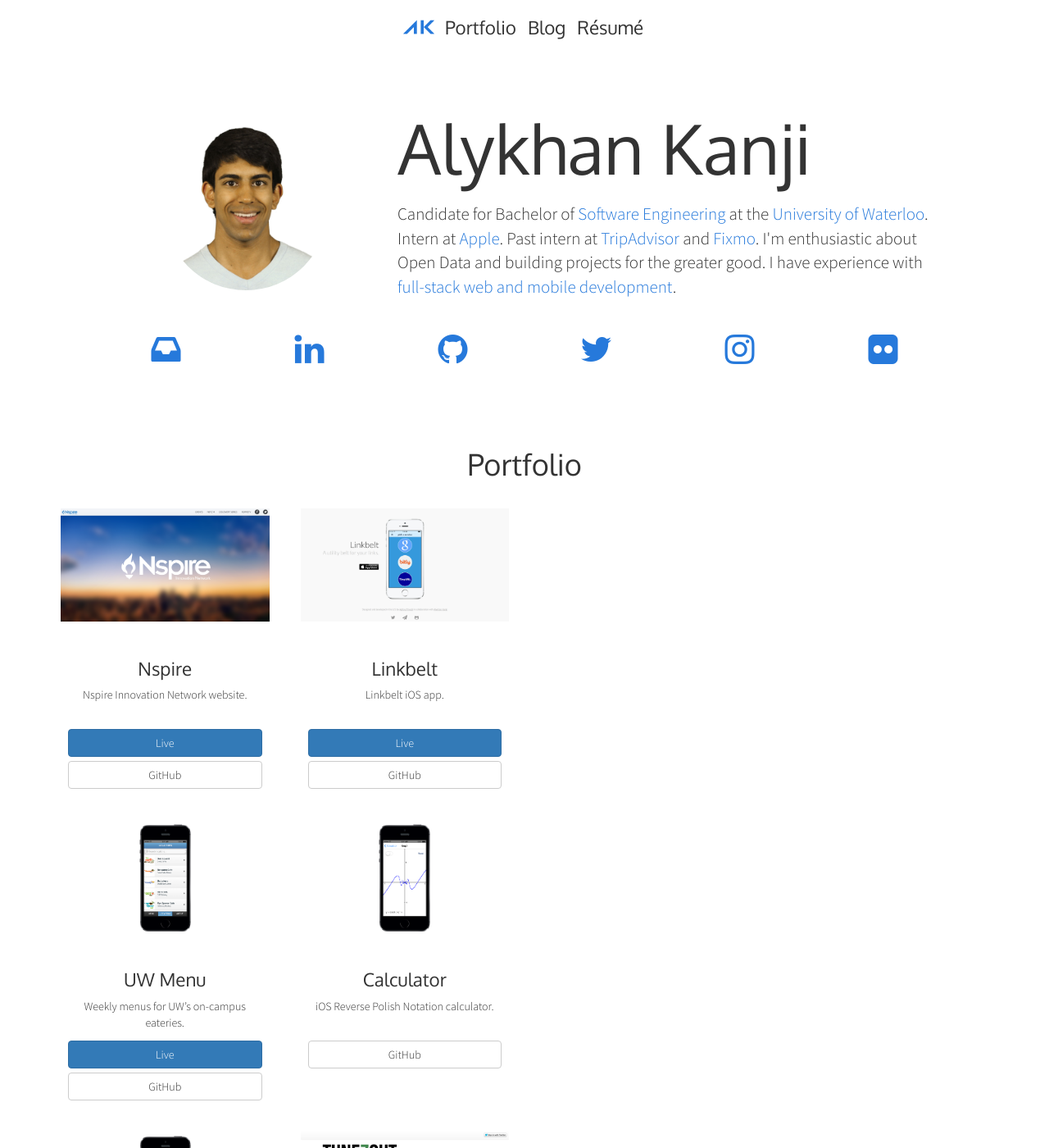
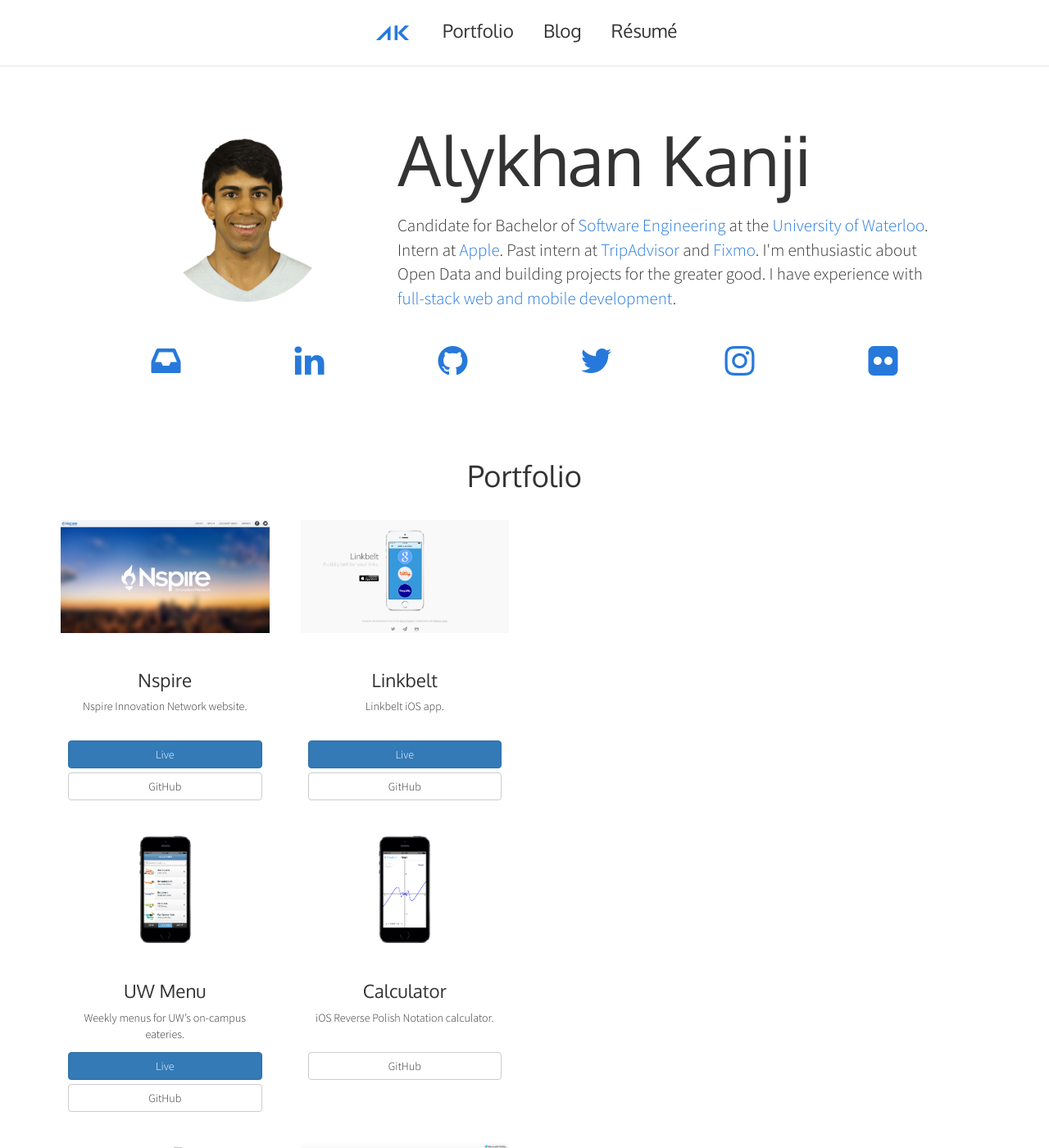
Before and after one commit to alykhank/alykhank.github.io, a Jekyll site: the page built from index.html, in a window 1280 px wide and 1400 px high. Shown: the whole window at 82% size. Built offline with Jekyll 4.4.1, drawn with Linux system fonts in a browser that asks for light colours; nearby versions of some CDN libraries; comment, search, counter and statistics services are not loaded.

Commit message:
Use Bootstrap collapsible navbar, new link styles
* Bootstrap collapsible navbar, dismiss when clicking localscroll links
* New link hover transitions and styles using bottom-border

```diff
--- a/_includes/jslibs.html
+++ b/_includes/jslibs.html
@@ -1,3 +1,4 @@
 <script src="//code.jquery.com/jquery-2.1.3.min.js"></script>
+<script src="//maxcdn.bootstrapcdn.com/bootstrap/3.3.2/js/bootstrap.min.js"></script>
 <script src="//cdn.jsdelivr.net/jquery.scrollto/1.4.7/jquery.scrollTo.min.js"></script>
 <script src="//cdn.jsdelivr.net/jquery.localscroll/1.3.1/jquery.localScroll.min.js"></script>
--- a/_includes/navbar.html
+++ b/_includes/navbar.html
@@ -1,17 +1,33 @@
-<div class="navbar-container">
-	<nav class="navbar">
-		<ul class="nav nav-pills">
-			<li>
+<nav class="navbar navbar-default navbar-fixed-top">
+	<div class="container-fluid">
+		<!-- Brand and toggle get grouped for better mobile display -->
+		<div class="navbar-header">
+			<button type="button" class="navbar-toggle collapsed" data-toggle="collapse" data-target="#primary-navbar-collapse">
+				<span class="sr-only">Toggle navigation</span>
+				<span class="icon-bar"></span>
+				<span class="icon-bar"></span>
+				<span class="icon-bar"></span>
+			</button>
+			<a class="navbar-brand visible-xs" href="/">
+				<img src="/img/ak.png" alt="Home" width="50" height="50">
+			</a>
+		</div>
+
+		<!-- Collect the nav links, forms, and other content for toggling -->
+		<div class="collapse navbar-collapse" id="primary-navbar-collapse">
+			<ul class="nav navbar-nav">
+				<li class="hidden-xs">
 					<a href="/" id="nav-home">
-					<img src="/img/ak.png" alt="Home" width="48" height="48">
+						<img src="/img/ak.png" alt="Home" width="50" height="50">
 					</a>
 				</li>
 				<li><a href="/#portfolio" id="nav-portfolio">Portfolio</a></li>
 				<li><a href="/blog/" id="nav-blog">Blog</a></li>
 				<li><a href="/resume/" id="nav-resume">R&eacute;sum&eacute;</a></li>
 			</ul>
+		</div><!-- /.navbar-collapse -->
+	</div><!-- /.container-fluid -->
 </nav>
-</div>
 <script>
 	mixpanel.track_links("#nav-home", "Nav Link Click", {'Page': 'Home'});
 	mixpanel.track_links("#nav-portfolio", "Nav Link Click", {'Page': 'Portfolio'});
--- a/css/styles.scss
+++ b/css/styles.scss
@@ -1,41 +1,69 @@
 ---
 ---
-$main-color: rgb(38,121,219);
+$link-color: rgb(38,121,219);
 
 @mixin fontfam($font) {
 	font-family: $font, 'Helvetica Neue', Helvetica, Arial, sans-serif;
 }
 
-a {
-	color: $main-color;
+@mixin css3-prefix($property, $value...) {
+	-webkit-#{$property}: #{$value};
+	-khtml-#{$property}: #{$value};
+	-moz-#{$property}: #{$value};
+	-ms-#{$property}: #{$value};
+	-o-#{$property}: #{$value};
+	#{$property}: #{$value};
 }
 
-.navbar-container {
-	width: 22em;
-	margin: auto;
+body {
+	padding-top: 80px;					// provide adequate space for fixed-top-navbar
+}
+
+a {
+	color: $link-color;
+	border-bottom: 1px solid transparent;
+	&:hover {
+		text-decoration: none;
+		@include css3-prefix(transition-property, border, color);
+		@include css3-prefix(transition, all .3s);
+		border-bottom: 1px solid;
+	}
 }
 
 .navbar {
-	margin: 0;
 	font-size: 1.6em;
+	background: white;
 }
 
-.nav > li > a {
-	color: #333;
-	padding: 16px 6px;
-	@include fontfam('Oxygen');
+.navbar-brand {
+	padding-top: 0;
+	padding-bottom: 0;
 	&:hover {
-		color: $main-color;
-		background: none;
-		text-decoration: underline;
-	}
-	&:focus {
-		background: none;
+		border-bottom: none;
 	}
 }
 
-#nav-home {
-	padding: 8px 0px;
+// center navbar on tablets and desktops
+@media only screen and (min-width: 768px) {
+	.navbar-default .navbar-nav {
+		width: 100%;
+		text-align: center;
+		> li {
+			float: none;
+			display: inline-block;
+		}
+	}
+}
+
+.navbar-default .navbar-nav {
+	> li > a {
+		color: #333;
+		@include fontfam('Oxygen');
+		border-bottom: none;
+		&:hover {
+			color: $link-color;
+		}
+	}
 }
 
 .jumbotron,
@@ -91,16 +119,22 @@
 	}
 }
 
+.social-link {
+	&:hover {
+		border-bottom: none;
+	}
+}
+
 .fa {
 	transition: color 0.4s ease;
 }
 
 .fa-stack {
-	color: $main-color;
+	color: $link-color;
 	&:hover {
 		color: white;
 		.fa-inverse {
-			color: $main-color;
+			color: $link-color;
 		}
 	}
 }
```
Also changed, not shown: _includes/localscroll.html (+6 -1 lines). Lines whose indentation alone changed are shown as unchanged.
